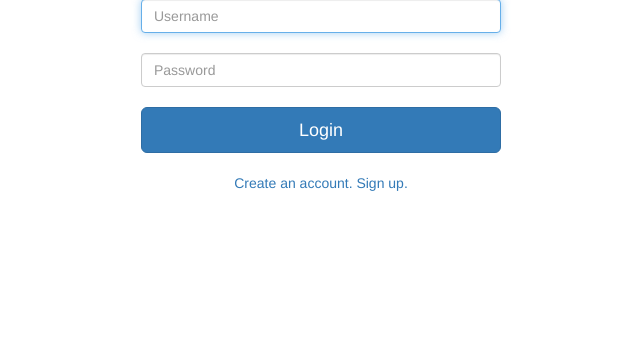
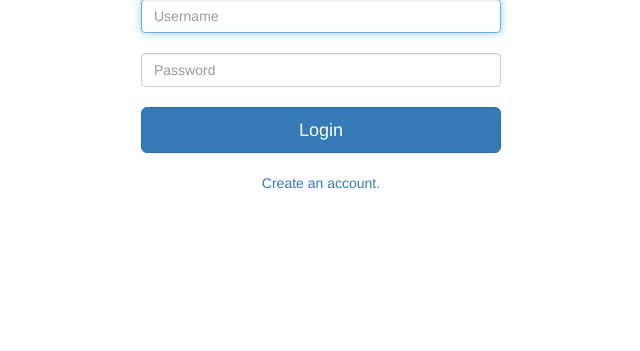
Before and after one commit to marigov/Notebook, a Django app: template notes/templates/notes/login.html in a window 1280 px wide. Shown: the part 73-424 px from the top of the page, without its empty margins (319-959 px from the left). Run offline with Django 3.2, Linux system fonts and the light colour scheme; the template is opened without the code that fills it, so the values that code supplies are empty; some libraries are stand-ins or nearby versions.

Commit message:
New login text.

```diff
--- a/notes/templates/notes/login.html
+++ b/notes/templates/notes/login.html
@@ -18,7 +18,7 @@
             </form>
             <br>
             <div style="text-align: center">
-                <a href="{% url "notes:signup" %}">Create an account. Sign up.</a>
+                <a href="{% url "notes:signup" %}">Create an account.</a>
             </div>
         </div>
         <div class="col-md-4"></div>
```
